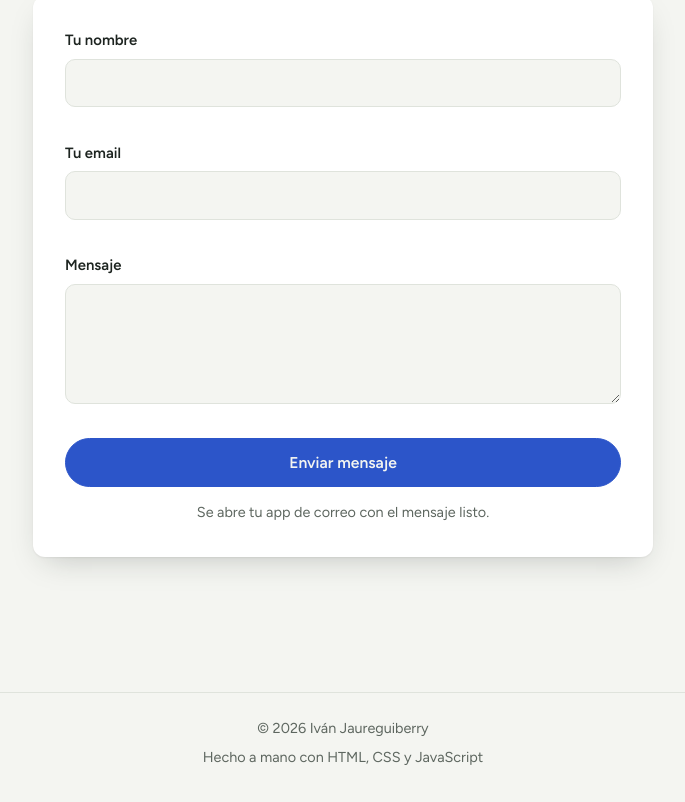
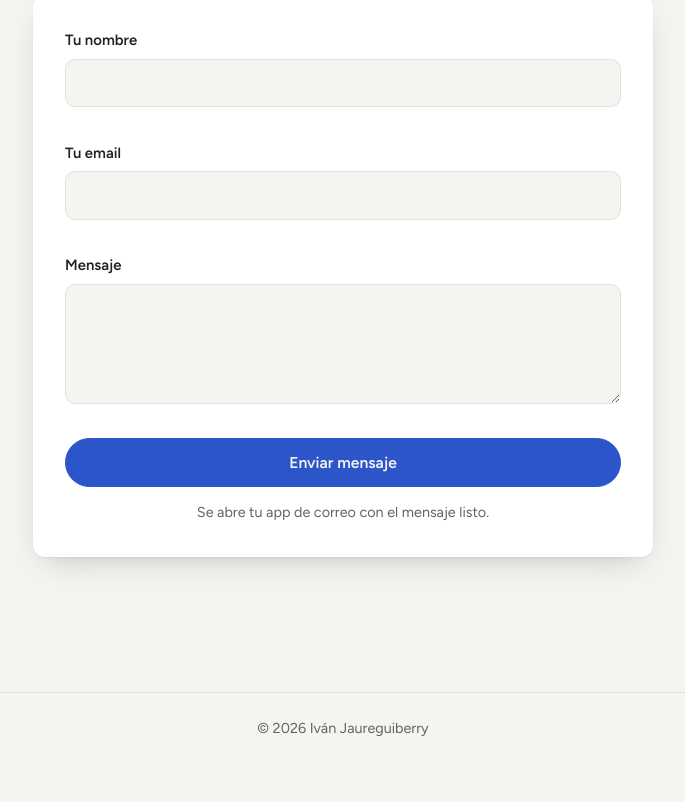
Before and after one commit to Ivan-Jaureguiberry/Ivan-Jaureguiberry.github.io, a plain HTML site: page index.html in a window 1280 px wide. Shown: the part 5958-6760 px from the top of the page, without its empty margins (297-982 px from the left). After the commit the page ends 6730 px from the top, so only its background shows below. Drawn offline with nearby package versions, Linux system fonts and the light colour scheme.

Commit message:
Quitar texto del pie de página (index.html)

```diff
--- a/index.html
+++ b/index.html
@@ -512,7 +512,6 @@ Mantecol                       |45</pre>
           <span id="year">2026</span>
           Iván Jaureguiberry
         </span>
-        <span>Hecho a mano con HTML, CSS y JavaScript</span>
       </div>
     </footer>
 
```
